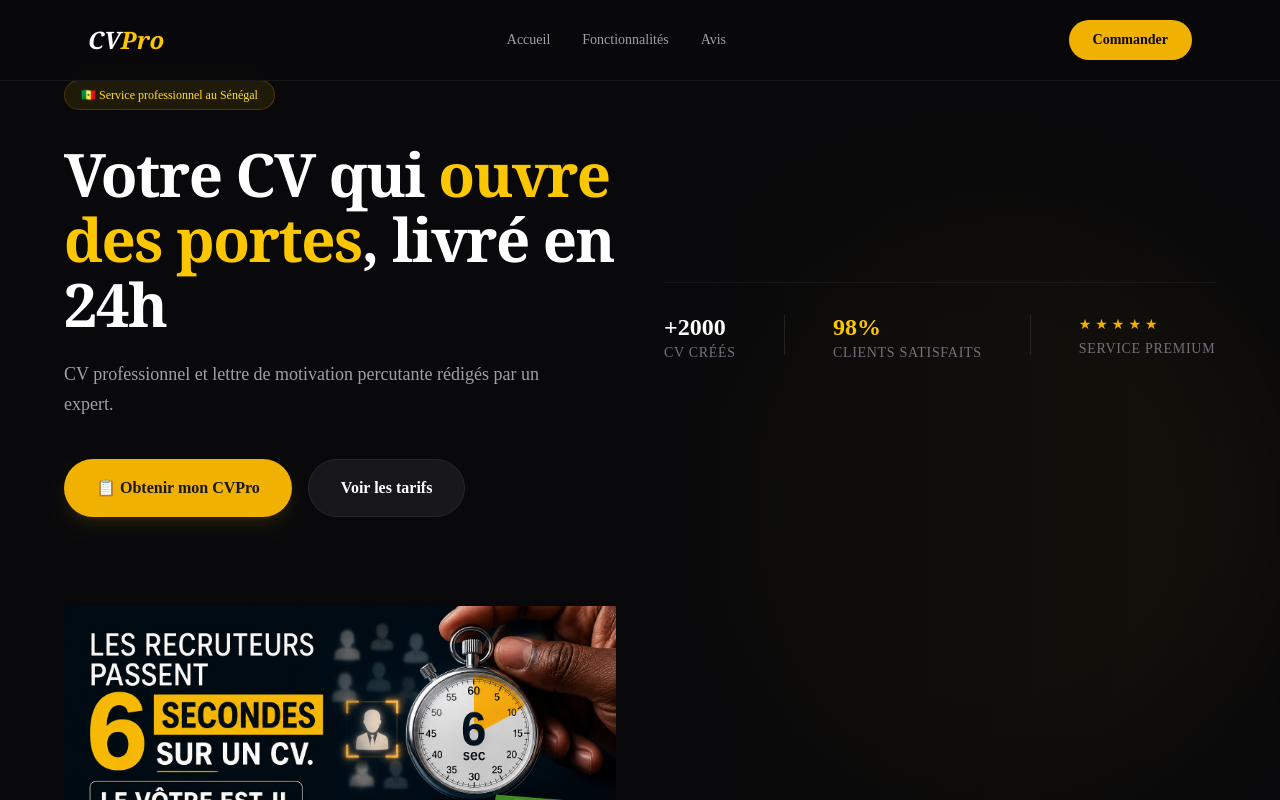
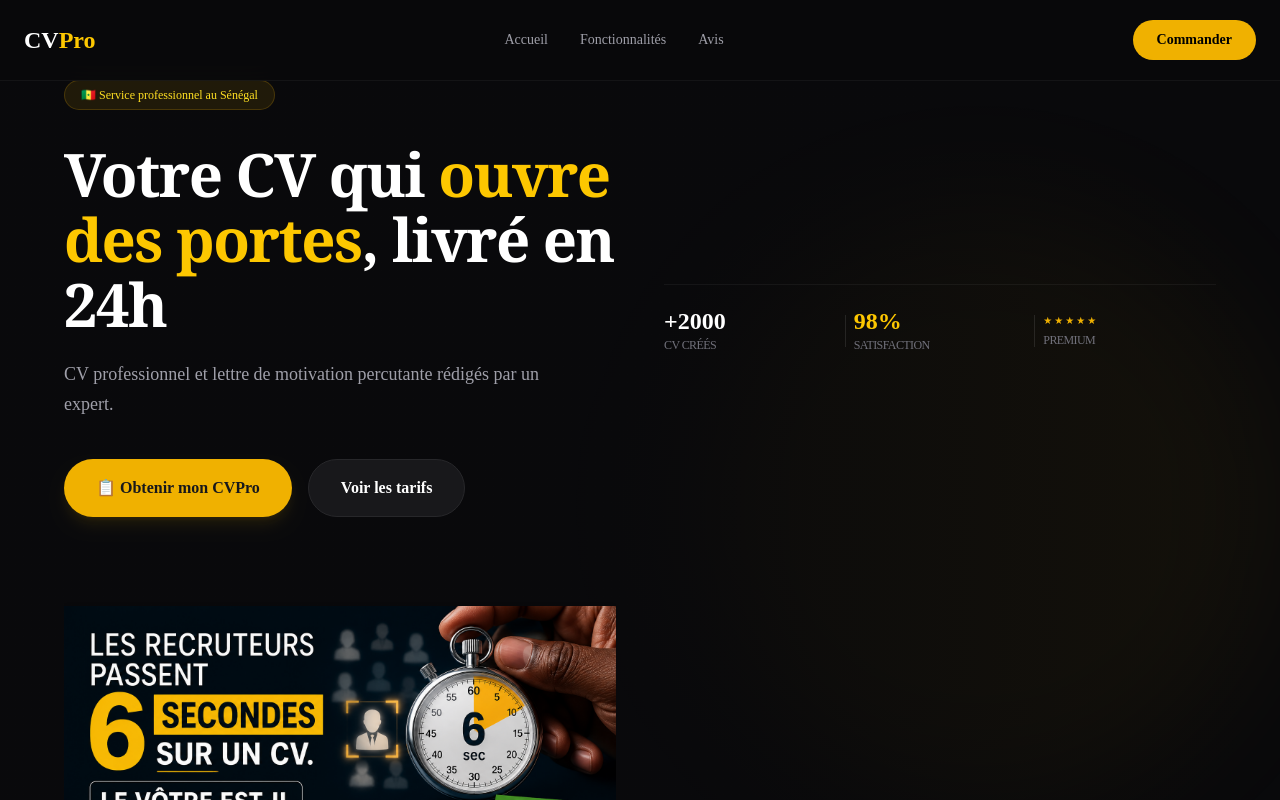
Before and after one commit to Kobe-24-cpu/CVpro-Senegal, a Next.js app: page / in a window 1280 px wide. Shown: the top 800 px of the page. Built offline with nearby package versions, Linux system fonts and the light colour scheme.

Commit message:
odification du code 7

```diff
--- a/app/commander/page.tsx
+++ b/app/commander/page.tsx
@@ -1,62 +1,83 @@
 "use client";
 
 import React, { useState } from "react";
-import { ShieldCheck, Clock, CreditCard } from "lucide-react";
+import { ShieldCheck, Clock, CreditCard, Check } from "lucide-react";
 
 const WHATSAPP_NUMBER = "221767424558";
 
 const TARIFS = [
   {
+    id: "cv",
     icon: "📄",
     name: "CV Professionnel",
-    price: "5 000",
-    value: "CV Professionnel — 5 000 FCFA",
+    price: 5000,
     features: ["Design moderne", "Optimisé ATS", "Format PDF", "1 révision"],
   },
   {
+    id: "pack",
     icon: "📦",
     name: "Pack Complet",
-    price: "8 000",
-    value: "Pack Complet CV + Lettre — 8 000 FCFA",
+    price: 8000,
     featured: true,
     features: ["CV sur-mesure", "Lettre de motivation", "Design assorti", "2 révisions"],
   },
   {
+    id: "lm",
     icon: "✉️",
     name: "Lettre de Motivation",
-    price: "3 000",
-    value: "Lettre de Motivation — 3 000 FCFA",
+    price: 3000,
     features: ["Contenu personnalisé", "Structure pro", "Format PDF", "1 révision"],
   },
 ];
 
 export default function CommanderPage() {
   const [form, setForm] = useState({
-    prenom: "", nom: "", tel: "", service: "", details: "",
+    prenom: "",
+    nom: "",
+    tel: "",
+    details: "",
   });
+
+  // État pour gérer plusieurs services sélectionnés
+  const [selectedServices, setSelectedServices] = useState<string[]>([]);
   const [errors, setErrors] = useState<Record<string, boolean>>({});
 
-  const handleOfferClick = (value: string) => {
-    setForm({ ...form, service: value });
-    document.getElementById("form-section")?.scrollIntoView({ behavior: "smooth" });
+  // Fonction pour ajouter/retirer un service
+  const toggleService = (serviceId: string) => {
+    setSelectedServices((prev) =>
+      prev.includes(serviceId)
+        ? prev.filter((id) => id !== serviceId)
+        : [...prev, serviceId]
+    );
+    // On retire l'erreur si un service est coché
+    setErrors((prev) => ({ ...prev, service: false }));
   };
 
-  const getSelectedPrice = () => {
-    const selected = TARIFS.find((t) => t.value === form.service);
-    return selected ? `${selected.price} FCFA` : "0 FCFA";
+  // Calcul du prix total dynamique
+  const calculateTotal = () => {
+    return selectedServices.reduce((total, serviceId) => {
+      const service = TARIFS.find((t) => t.id === serviceId);
+      return total + (service?.price || 0);
+    }, 0);
   };
 
   const sendOrder = () => {
     const newErrors: Record<string, boolean> = {};
-    if (!form.prenom)  newErrors.prenom  = true;
-    if (!form.nom)     newErrors.nom     = true;
-    if (!form.tel)     newErrors.tel     = true;
-    if (!form.service) newErrors.service = true;
+    if (!form.prenom) newErrors.prenom = true;
+    if (!form.nom) newErrors.nom = true;
+    if (!form.tel) newErrors.tel = true;
+    if (selectedServices.length === 0) newErrors.service = true;
+
     setErrors(newErrors);
     if (Object.keys(newErrors).length > 0) return;
 
-    const message = `🇸🇳 *NOUVELLE COMMANDE*\n\n👤 *Client* : ${form.prenom} ${form.nom}\n📞 *Tel* : ${form.tel}\n📋 *Service* : ${form.service}\n💰 *Total* : ${getSelectedPrice()}\n📝 *Détails* : ${form.details}`;
-    window.open(`https://wa.me/221767424558?text=${encodeURIComponent(message)}`, "_blank");
+    const namesOfServices = selectedServices
+      .map((id) => TARIFS.find((t) => t.id === id)?.name)
+      .join(", ");
+
+    const message = `🇸🇳 *NOUVELLE COMMANDE*\n\n👤 *Client* : ${form.prenom} ${form.nom}\n📞 *Tel* : ${form.tel}\n📋 *Services* : ${namesOfServices}\n💰 *Total* : ${calculateTotal()} FCFA\n📝 *Détails* : ${form.details}`;
+
+    window.open(`https://wa.me/${WHATSAPP_NUMBER}?text=${encodeURIComponent(message)}`, "_blank");
   };
 
   const inputClass = (field: string) =>
@@ -67,44 +88,41 @@
   return (
     <main className="min-h-screen text-white py-24 px-6 md:px-16 relative overflow-hidden">
 
-      {/* ── IMAGE DE FOND ANIMÉE ──────────────────────────────────────
-          Copiez commander-bg.png dans /public de votre projet Next.js
-      ─────────────────────────────────────────────────────────────── */}
+      {/* IMAGE DE FOND ANIMÉE */}
       <div
         className="absolute inset-0 bg-cover bg-center bg-no-repeat cmd-bg-anim"
         style={{ backgroundImage: "url('/image/commander-bg.png')" }}
       />
 
-      {/* Overlay sombre — lisibilité des cartes et du formulaire */}
       <div className="absolute inset-0 bg-zinc-950/88 pointer-events-none" />
-
-      {/* Lueur dorée centrale — résonne avec les effets lumineux de l'image */}
       <div className="absolute top-1/4 left-1/2 -translate-x-1/2 w-175 h-75 bg-yellow-500/5 blur-3xl pointer-events-none" />
-
-      {/* Fondu bas */}
       <div className="absolute bottom-0 left-0 right-0 h-32 bg-linear-to-t from-zinc-950 to-transparent pointer-events-none" />
 
-      {/* ── Contenu — structure inchangée ── */}
       <div className="max-w-6xl mx-auto relative z-10">
         <h1 className="text-4xl font-serif font-bold text-center mb-12">
-          Choisissez votre <span className="text-yellow-400">Offre</span>
+          Choisissez vos <span className="text-yellow-400">Services</span>
         </h1>
 
-        {/* CARTES D'OFFRES */}
+        {/* GRILLE DES OFFRES (MULTI-SÉLECTION) */}
         <div className="grid grid-cols-1 md:grid-cols-3 gap-6 mb-20">
           {TARIFS.map((t) => (
             <div
-              key={t.name}
-              onClick={() => handleOfferClick(t.value)}
-              className={`p-7 rounded-2xl border cursor-pointer transition-all duration-300 ${
-                form.service === t.value
+              key={t.id}
+              onClick={() => toggleService(t.id)}
+              className={`p-7 rounded-2xl border cursor-pointer transition-all duration-300 relative ${
+                selectedServices.includes(t.id)
                   ? "border-yellow-500 bg-yellow-500/10 ring-2 ring-yellow-500/50 scale-105"
                   : "border-zinc-800 bg-zinc-900 hover:border-zinc-600"
               }`}
             >
+              {selectedServices.includes(t.id) && (
+                <div className="absolute top-4 right-4 bg-yellow-500 rounded-full p-1">
+                  <Check className="w-4 h-4 text-black" />
+                </div>
+              )}
               <div className="text-3xl mb-3">{t.icon}</div>
               <h3 className="text-xl font-bold mb-1">{t.name}</h3>
-              <div className="text-2xl font-bold text-yellow-400 mb-6">{t.price} FCFA</div>
+              <div className="text-2xl font-bold text-yellow-400 mb-6">{t.price.toLocaleString()} FCFA</div>
               <ul className="space-y-2 mb-8 text-sm text-zinc-400">
                 {t.features.map((f) => (
                   <li key={f} className="flex items-center gap-2">
@@ -114,49 +132,40 @@
               </ul>
               <div
                 className={`text-center py-2 rounded-full text-xs font-bold uppercase tracking-wider ${
-                  form.service === t.value
+                  selectedServices.includes(t.id)
                     ? "bg-yellow-500 text-black"
                     : "bg-zinc-800 text-zinc-400"
                 }`}
               >
-                {form.service === t.value ? "Offre Sélectionnée" : "Choisir cette offre"}
+                {selectedServices.includes(t.id) ? "Sélectionné" : "Ajouter au panier"}
               </div>
             </div>
           ))}
         </div>
 
-        {/* FORMULAIRE */}
+        {/* FORMULAIRE DE COMMANDE */}
         <div id="form-section" className="max-w-2xl mx-auto bg-zinc-900 border border-zinc-800 rounded-3xl p-8 shadow-2xl">
-          <div className="flex justify-between items-center mb-6">
-            <h2 className="text-2xl font-bold italic">📋 Formulaire de commande</h2>
-            <div className="bg-yellow-500/10 border border-yellow-500/20 px-4 py-2 rounded-xl">
-              <span className="text-xs text-zinc-400 block uppercase font-bold">Total à payer</span>
-              <span className="text-xl font-black text-yellow-400">{getSelectedPrice()}</span>
+          <div className="flex flex-col md:flex-row justify-between items-start md:items-center gap-4 mb-8">
+            <h2 className="text-2xl font-bold italic">📋 Vos informations</h2>
+            <div className={`bg-yellow-500/10 border px-4 py-2 rounded-xl transition-all ${errors.service ? "border-red-500" : "border-yellow-500/20"}`}>
+              <span className="text-xs text-zinc-400 block uppercase font-bold text-center">Total cumulé</span>
+              <span className="text-xl font-black text-yellow-400">{calculateTotal().toLocaleString()} FCFA</span>
             </div>
           </div>
 
           <div className="grid grid-cols-1 md:grid-cols-2 gap-4 mb-4">
             <input className={inputClass("prenom")} placeholder="Prénom" value={form.prenom} onChange={(e) => setForm({ ...form, prenom: e.target.value })} />
-            <input className={inputClass("nom")}    placeholder="Nom"    value={form.nom}    onChange={(e) => setForm({ ...form, nom: e.target.value })} />
+            <input className={inputClass("nom")} placeholder="Nom" value={form.nom} onChange={(e) => setForm({ ...form, nom: e.target.value })} />
           </div>
 
           <div className="mb-4">
             <input className={inputClass("tel")} placeholder="Téléphone WhatsApp (ex: 77...)" value={form.tel} onChange={(e) => setForm({ ...form, tel: e.target.value })} />
           </div>
 
-          <div className="mb-4">
-            <select className={inputClass("service")} value={form.service} onChange={(e) => setForm({ ...form, service: e.target.value })}>
-              <option value="">Sélectionnez un service</option>
-              {TARIFS.map((t) => (
-                <option key={t.value} value={t.value}>{t.name}</option>
-              ))}
-            </select>
-          </div>
-
           <div className="mb-6">
             <textarea
               className={`${inputClass("details")} h-32 resize-none`}
-              placeholder="Parlez-nous de votre parcours ou du secteur visé..."
+              placeholder="Précisez ici vos attentes (ex: Secteur d'activité, entreprise visée...)"
               value={form.details}
               onChange={(e) => setForm({ ...form, details: e.target.value })}
             />
@@ -187,7 +196,6 @@
         </div>
       </div>
 
-      {/* ── Animations ── */}
       <style>{`
         @keyframes cmdReveal {
           0%   { transform: scale(1.08); opacity: 0; filter: blur(6px); }
@@ -206,7 +214,6 @@
           will-change: transform, opacity, filter;
         }
       `}</style>
-
     </main>
   );
 }
--- a/components/Header.tsx
+++ b/components/Header.tsx
@@ -1,39 +1,47 @@
 "use client";
-
-import React from "react";
-import Link from "next/link"; // Import important pour changer de page
+import { useState } from "react";
+import Link from "next/link";
 
 export default function Header() {
+  const [isOpen, setIsOpen] = useState(false);
+
   return (
-    <header className="fixed top-0 left-0 right-0 z-50 bg-zinc-950/80 backdrop-blur-md border-b border-zinc-900">
-      <div className="max-w-6xl mx-auto px-6 h-20 flex items-center justify-between">
-
-        {/* Logo qui ramène à l'accueil */}
-        <Link href="/" className="text-2xl font-serif font-bold text-white italic">
+    <header className="fixed top-0 left-0 right-0 z-50 bg-zinc-950/80 backdrop-blur-md border-b border-white/5">
+      <nav className="max-w-7xl mx-auto px-6 h-20 flex items-center justify-between">
+        {/* Logo */}
+        <Link href="/" className="text-2xl font-bold text-white">
           CV<span className="text-yellow-400">Pro</span>
         </Link>
 
-        {/* Navigation */}
-        <nav className="hidden md:flex items-center gap-8 text-sm font-medium">
-          <Link href="/" className="text-zinc-400 hover:text-yellow-400 transition-colors">
-            Accueil
-          </Link>
-          <Link href="/fonctionnalites" className="text-zinc-400 hover:text-yellow-400 transition-colors">
-            Fonctionnalités
-          </Link>
-          <Link href="/avis" className="text-zinc-400 hover:text-yellow-400 transition-colors">
-            Avis
-          </Link>
-        </nav>
+        {/* Liens Desktop (cachés sur mobile) */}
+        <div className="hidden md:flex items-center gap-8 text-sm font-medium text-zinc-400">
+          <Link href="/" className="hover:text-white transition-colors">Accueil</Link>
+          <Link href="/#fonctionnalites" className="hover:text-white transition-colors">Fonctionnalités</Link>
+          <Link href="/#avis" className="hover:text-white transition-colors">Avis</Link>
+        </div>
 
-        {/* Bouton d'action */}
-        <Link
-          href="/commander"
-          className="bg-yellow-500 hover:bg-yellow-400 text-zinc-950 px-6 py-2.5 rounded-full font-bold text-sm transition-all"
+        {/* Bouton Mobile (Hamburger) */}
+        <button
+          className="md:hidden text-white p-2"
+          onClick={() => setIsOpen(!isOpen)}
         >
+          {isOpen ? "✕" : "☰"}
+        </button>
+
+        {/* Menu Mobile Déroulant */}
+        {isOpen && (
+          <div className="absolute top-20 left-0 right-0 bg-zinc-900 border-b border-white/10 flex flex-col p-6 gap-4 md:hidden animate-in slide-in-from-top">
+            <Link href="/" onClick={() => setIsOpen(false)} className="text-white font-medium">Accueil</Link>
+            <Link href="/#fonctionnalites" onClick={() => setIsOpen(false)} className="text-white font-medium">Fonctionnalités</Link>
+            <Link href="/#avis" onClick={() => setIsOpen(false)} className="text-white font-medium">Avis</Link>
+            <Link href="/commander" onClick={() => setIsOpen(false)} className="bg-yellow-500 text-black text-center py-3 rounded-lg font-bold">Commander</Link>
+          </div>
+        )}
+
+        <Link href="/commander" className="hidden md:block bg-yellow-500 text-black px-6 py-2.5 rounded-full font-bold text-sm">
           Commander
         </Link>
-      </div>
+      </nav>
     </header>
   );
 }
--- a/components/Hero.tsx
+++ b/components/Hero.tsx
@@ -72,29 +72,29 @@
               </Link>
             </div>
           </div>
-          {/* SECTION STATISTIQUES (Preuve Sociale) */}
-<div className="mt-12 pt-8 border-t border-white/5 flex flex-wrap gap-8 md:gap-12">
-  <div>
-    <p className="text-2xl font-bold text-white leading-none">+2000</p>
-    <p className="text-zinc-500 text-sm mt-1 uppercase tracking-wider font-medium">CV créés</p>
+          {/* SECTION STATISTIQUES (Optimisée Mobile) */}
+<div className="mt-10 pt-6 border-t border-white/5 flex items-center justify-between gap-2">
+  <div className="flex-1 text-center sm:text-left">
+    <p className="text-xl md:text-2xl font-bold text-white leading-none">+2000</p>
+    <p className="text-[10px] md:text-xs text-zinc-500 mt-1 uppercase tracking-tighter">CV créés</p>
   </div>
 
-  <div className="w-px h-10 bg-white/10 hidden sm:block" /> {/* Petite barre de séparation */}
+  <div className="w-px h-8 bg-white/10" />
 
-  <div>
-    <p className="text-2xl font-bold text-yellow-400 leading-none">98%</p>
-    <p className="text-zinc-500 text-sm mt-1 uppercase tracking-wider font-medium">Clients satisfaits</p>
+  <div className="flex-1 text-center sm:text-left">
+    <p className="text-xl md:text-2xl font-bold text-yellow-400 leading-none">98%</p>
+    <p className="text-[10px] md:text-xs text-zinc-500 mt-1 uppercase tracking-tighter">Satisfaction</p>
   </div>
 
-  <div className="w-px h-10 bg-white/10 hidden sm:block" /> {/* Petite barre de séparation */}
+  <div className="w-px h-8 bg-white/10" />
 
-  <div>
-    <div className="flex gap-1 mb-1">
+  <div className="flex-1 text-center sm:text-left">
+    <div className="flex justify-center sm:justify-start gap-0.5 mb-1">
       {[...Array(5)].map((_, i) => (
-        <span key={i} className="text-yellow-500 text-sm">★</span>
+        <span key={i} className="text-yellow-500 text-[10px]">★</span>
       ))}
     </div>
-    <p className="text-zinc-500 text-sm uppercase tracking-wider font-medium">Service Premium</p>
+    <p className="text-[10px] md:text-xs text-zinc-500 uppercase tracking-tighter">Premium</p>
   </div>
 </div>
 
```
